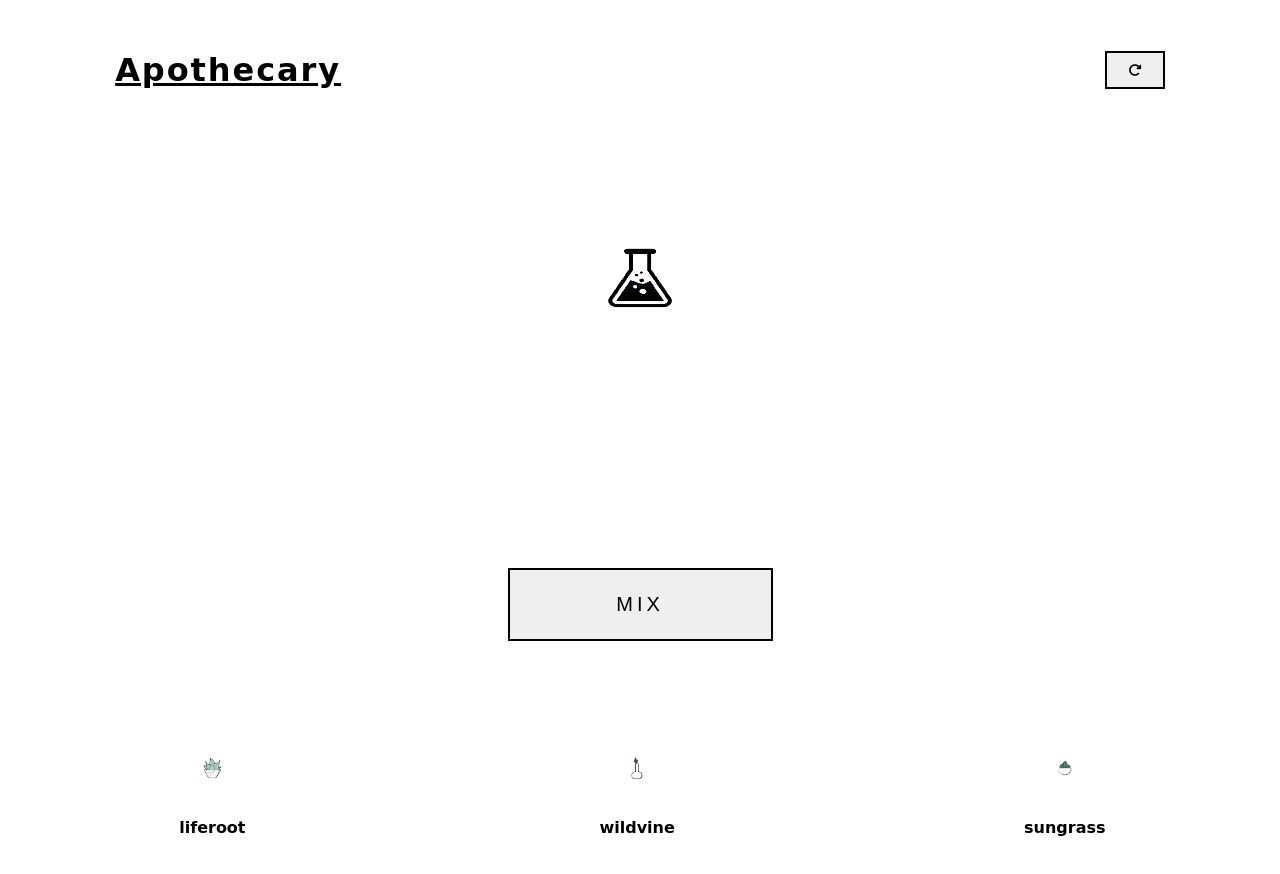
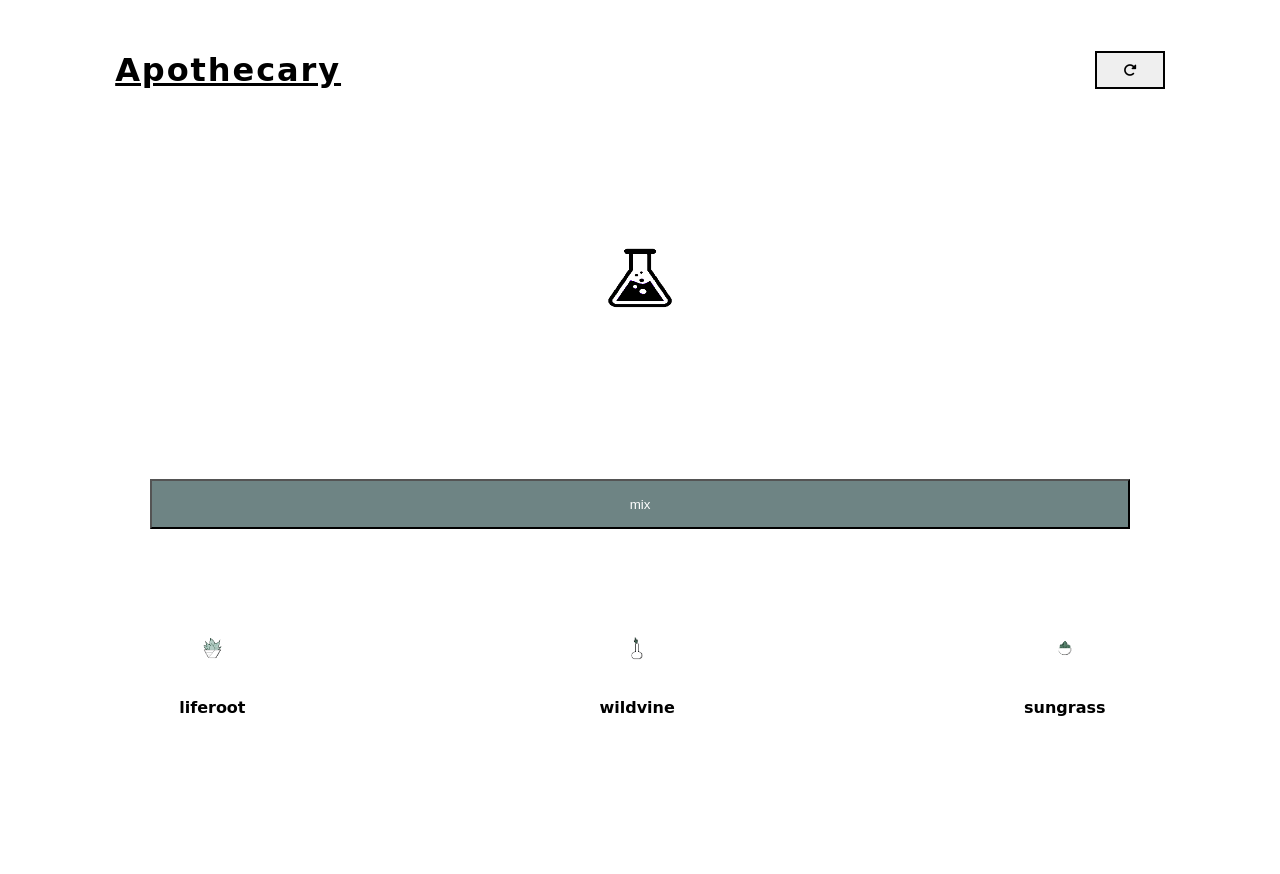
Before and after one commit to decode-harris/Apothecary, a plain HTML site: page index.html in a window 1280 px wide. Shown: the top 874 px of the page. Drawn offline with Linux system fonts and the light colour scheme; a web font is replaced by a local one.

Commit message:
Refactored App.js
Condensed & Cleaned up Alchemy function

```diff
--- a/index.html
+++ b/index.html
@@ -57,9 +57,24 @@
 
             <!-- alchemy mix button -->
             <li class="workarea" id="btn">
-                <!-- btn mix -->
-                <button class="btn" id="mix">mix</button>
-                <!-- btn mix -->
+
+                <!-- btn wrapper -->
+                <div class="btn-wrapper">
+
+                    <!-- btn percentages -->
+                    <div class="percent percent50"></div>
+                    <div class="percent percent100"></div>
+                    <!-- btn percentages -->
+
+                    <!-- btn mix -->
+                    <button class="btn" id="mix">mix</button>
+                    <!-- btn mix -->
+                </div>
+                <!-- btn wrapper -->
+
+                <!-- btn helper -->
+                <span class="helper" id="helper"></span>
+                <!-- btn helper -->
             </li>
             <!-- alchemy mix button -->
 
--- a/src/css/app-styles.scss
+++ b/src/css/app-styles.scss
@@ -37,11 +37,15 @@ html, body {
     text-transform: capitalize;
     text-decoration: underline;
     letter-spacing: 0.12rem;
+
+    // header button
+    .btn {
+        border: 2px solid black;
+        min-width: 70px;
+        max-width: 90px;
+    }
 }
-.header button {
-    border: 2px solid black;
-    max-width: 60px;
-}
+
 
 // content wrapper
 .content {
@@ -57,7 +61,7 @@ html, body {
     // display props [ grid ]
     display: grid;
     grid-template-columns: repeat(2, 1fr);
-    grid-auto-rows: minmax(100px, auto);
+    grid-auto-rows: minmax(60px, auto);
 
     // dimensions & spacing
     padding: 5%;
@@ -73,44 +77,90 @@ html, body {
         justify-content: center;
         align-items: center;
         list-style-type: none;
-
-        // dev
-        // border: 2px solid purple;
     }
+    // constant workbench elements
     .workarea:first-child,
     .workarea:last-child {
         grid-column: span 2;
 
         max-width: 100%;
     }
+    // workbench herb selection
     .workarea:nth-child(2),
     .workarea:nth-child(3) {
         grid-row: span 2;
+    }
+    // workbench mixing button
+    .workarea:last-child {
+        display: flex;
+        flex-direction: column;
     }
     // workbench items image
     img {
         max-width: 200px;
         max-height: 200px;
-
-        // dev
-        // border: 2px solid purple;
     }
     img#beaker {
         height: 150px;
     }
+}
 
-}
-.btn {
-    width: 100px;
+// workbench button wrapper
+.btn-wrapper {
+    width: 100%;
+    height: 100%;
 
-}
-#mix {
-    border: 2px solid #000;
-    padding: var(--sm);
-    font-size: 1.25rem;
-    text-transform: uppercase;
-    letter-spacing: 0.25rem;
-    min-width: 265px;
+    display: flex;
+    justify-content: center;
+    align-items: center;
+
+    overflow: hidden;
+    position: relative;
+
+    max-height: 50px;
+    max-width: 85%;
+
+    z-index: 1;
+
+    .percent {
+        height: 100%;
+        width: 100%;
+        background: darkslategray;
+        position: absolute;
+        z-index: -2;
+    }
+    .percent50 {
+        // percentage position
+        left: 0;
+        top: 0;
+
+        // percentage width
+        width: 50%;
+
+        // transition props [ background ]
+        transition: 0.3s all ease-in; // background: green 50%;
+    }
+    .percent100 {
+        // percentage position
+        right: 0;
+        top: 0;
+
+        // percentage width
+        width: 50%;
+
+        // transition props [ background ]
+        transition: 0.3s all ease-in; // background: green 100%;
+    }
+    // workbench mix button
+    #mix {
+        z-index: 1;
+        color: #FFF;
+        background: rgba($color: #FFF, $alpha: 0.3);
+
+        width: 100%;
+        height: 100%;
+    }
+
 }
 
 // ul [ herbalism ]
@@ -142,7 +192,7 @@ html, body {
         align-items: center;
 
         // dev
-        border: var(--debugging);
+        // border: var(--debugging);
 
 
     }
@@ -152,3 +202,15 @@ html, body {
         max-height: 100px;
     }
 }
+
+
+
+// #mix {
+//     border: 2px solid darkslategrey;
+//     border-radius: 10px;
+//     padding: var(--sm);
+//     font-size: 1.25rem;
+//     text-transform: uppercase;
+//     letter-spacing: 0.25rem;
+//     min-width: 265px;
+// }
--- a/src/js/app.js
+++ b/src/js/app.js
@@ -112,8 +112,18 @@ function herbalism() {
     // for each [ items ]
     items.forEach(element => {
 
+        // workbench beaker image icon
         let beaker = document.querySelector('#beaker');
+
+        // workbench recipe name selector
         let name = document.querySelector('#name');
+
+        // workbench mixing button selector
+        let mix = document.querySelector('#mix');
+
+        // workbench button percentages
+        let percent50 = document.querySelector('.percent50');
+        let percent100 = document.querySelector('.percent100');
 
         // element [ items ] click event
         element.addEventListener('click', ()=> {
@@ -127,9 +137,6 @@ function herbalism() {
                 // also reset the name of the potion to an empty string
                 name.innerHTML = '';
             }
-
-
-            // validate herb1 value
             if (herb1 === '') {
 
                 // assign element id to herb 1
@@ -143,16 +150,11 @@ function herbalism() {
                     // test
                     console.log('herb left : liferoot');
 
-                    // init function [ alchemy ]
-                    alchemy();
                 }
                 if (element.id === wildvine.id) {
 
                     // assign left image source to wildvine source
                     left.src = wildvine.src;
-
-                    // init function [ alchemy ]
-                    alchemy();
 
                     // test
                     console.log('herb left : wildvine');
@@ -162,18 +164,18 @@ function herbalism() {
                     // assign left image source to sungrass source
                     left.src = sungrass.src;
 
-                    // init function [ alchemy ]
-                    alchemy();
-
                     // test
                     console.log('herb left : sungrass');
                 }
+
+                percent50.style.background = 'green';
 
                 // test
                 console.log('herb 1 : ' + herb1);
             }
             // validate herb1 is not empty & is not already the same id
             if (herb1 != '' && herb1 != element.id || herb1 != '' && herb2 != '') {
+
                 // assign element id to herb 2
                 herb2 = element.id;
 
@@ -210,10 +212,11 @@ function herbalism() {
                 // test mix path
                 console.log('mix : ' + herb1 + ' + ' + herb2);
 
-                // init function [ alchemy ]
-                // alchemy();
 
+                percent100.style.background = 'green';
             }
+
+
 
         });
 
@@ -229,26 +232,16 @@ herbalism();
     attaches a click event to the mix button
     validates specific alchemy recipes
     displays the appropriate colored beaker on
-    sucessful selection & creation
-
+    sucessful selection & creation of recipe
 
 */
 function alchemy() {
 
+    // test
+    console.log('alchemy function :  h1 = ' + herb1 + ' h2 = ' + herb2);
+
     // alchemy potion image selector
     let beaker = document.querySelector('#beaker');
-
-    // alchemy mix button selector
-    let mix = document.querySelector('#mix');
-
-
-
-    // mix button click event
-    mix.addEventListener('click', ()=> {
-
-        // test herb values
-        console.log('mix H1 : ' + herb1);
-        console.log('mix H2 : ' + herb2);
 
     // validate if no herb is chosen
     if (herb1 === '' && herb2 === '') {
@@ -266,7 +259,7 @@ function alchemy() {
         console.log('herb 1 has a value, herb 2 has no value');
     }
     // validate if herb1 has a value & herb2 has a value
-        if (herb1 != '' & herb2 != '') {
+    if (herb1 != '' && herb2 != '') {
 
         // validate specific alchemy recipes
         if (herb1 === liferoot.id && herb2 === wildvine.id || herb1 === wildvine.id && herb2 === liferoot.id) {
@@ -300,39 +293,68 @@ function alchemy() {
             console.log('POTION : invisibility elixir');
         }
 
-            // init function [ resetPanels ]
+        // init function [ resetProperties ]
         resetProperties();
     }
     else {
 
     }
-    });
 
     // test
     console.log('alchemy operation started');
 }
 
+// alchemy mix button selector
+let mix = document.querySelector('#mix');
 
+// mix button click event
+mix.addEventListener('click', ()=> {
+
+    // test herb values
+    console.log('mix H1 : ' + herb1);
+    console.log('mix H2 : ' + herb2);
+
+    // init alchemy function
+    alchemy();
+});
+
+// reset button selector
 let resetBtn = document.querySelector('#resetBtn');
+
 // reset button click event
 resetBtn.addEventListener('click', ()=> {
-    name.innerHTML = '';
+
+    // reset left & right workbench images
+    left.src = '';
+    right.src = '';
+
+    // reset the value of workbench herb variables to an empty string
     herb1 = '';
     herb2 = '';
-    left.src = '';
-    right.src = '';
+
+    // reset the name of the potion to an empty string
+    name.innerHTML = '';
+
+    // reset the beaker image icon back to default state
     beaker.src = 'beaker/beaker-default.png';
 
 });
 
+// function [ resetProperties ]
 function resetProperties() {
 
-
-
+    // reset left & right workbench images
     left.src = '';
     right.src = '';
+
+    // reset the value of workbench herb variables to an empty string
     herb1 = '';
     herb2 = '';
 
+    // reset button percentages
+    let percent50 = document.querySelector('.percent50');
+    let percent100 = document.querySelector('.percent100');
 
+    percent50.style.background = '';
+    percent100.style.background = '';
 }
```
Also changed, not shown: src/css/index.css, 2 other files. Lines whose indentation alone changed are shown as unchanged.
